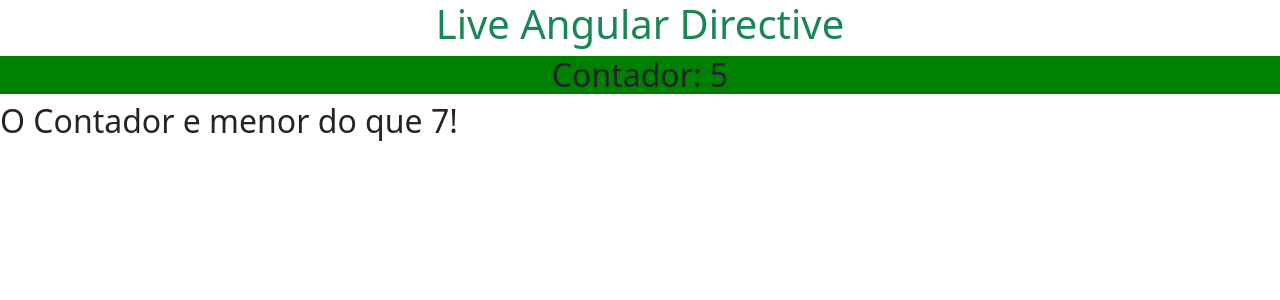
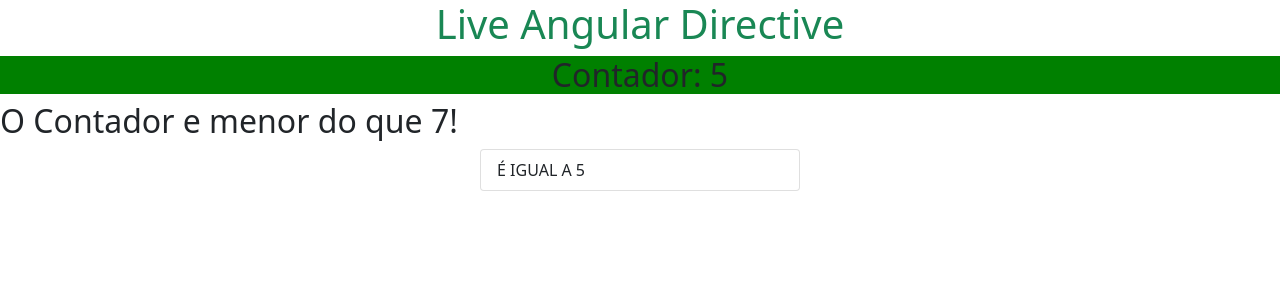
Before and after one commit to Brunocs1991/dio-explorando-diretivas-com-angular, an Angular app in the folder ambiente-angular/: page / in a window 1280 px wide. Shown: the top 300 px of the page. Built offline with nearby package versions, Linux system fonts and the light colour scheme.

Commit message:
Trabalhando com ngSwitch

```diff
--- a/ambiente-angular/src/app/app.component.html
+++ b/ambiente-angular/src/app/app.component.html
@@ -15,3 +15,10 @@
 <ng-template #menor>
   <h2>O Contador e menor do que 7!</h2>
 </ng-template>
+
+<ul [ngSwitch]="count" class="list-group mx-auto col-3">
+  <li class="list-group-item" *ngSwitchCase="3">É IGUAL A 3</li>
+  <li class="list-group-item" *ngSwitchCase="5">É IGUAL A 5</li>
+  <li class="list-group-item" *ngSwitchCase="8">É IGUAL A 8</li>
+  <li class="list-group-item" *ngSwitchDefault>ESSE E O DEFAULT</li>
+</ul>
```
